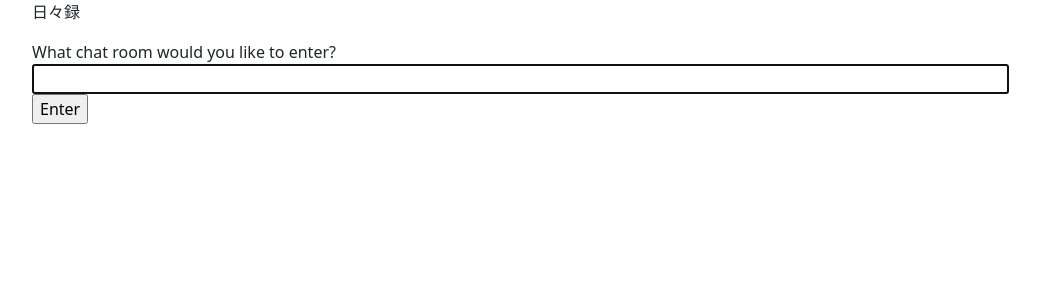
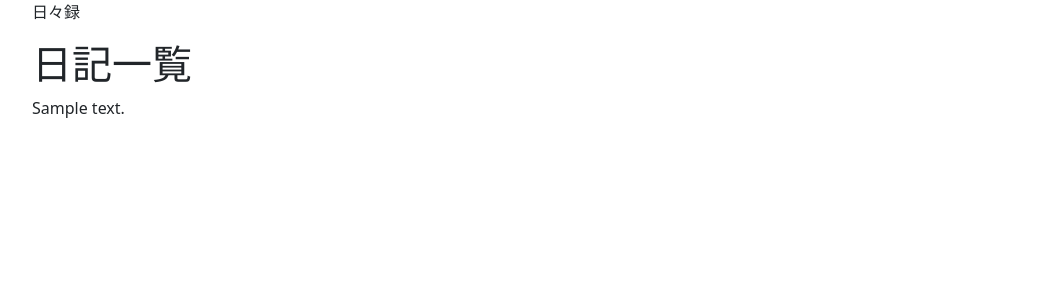
Before and after one commit to 1F10220075/DiaryHub, a Django app: page /diary/ in a window 1280 px wide. Shown: the top 300 px of the page, without its empty margins (50-1090 px from the left). Run offline with Django 5.2, Linux system fonts and the light colour scheme; tables that the repository leaves empty hold one stand-in row (values such as "Sample post").

Commit message:
日記の一覧の表示
index.htmlにすべての日記が表示されえるようにした

```diff
--- a/diaryhub/templates/diaryhub/index.html
+++ b/diaryhub/templates/diaryhub/index.html
@@ -7,9 +7,13 @@ index
 {% endblock %}
 
 {% block content %}
-What chat room would you like to enter?<br>
+<h1>日記一覧</h1>
+{% for diary in diarys %}
+  <p>{{ diary.content }}</p>
+{% endfor %}
+<!-- What chat room would you like to enter?<br>
 <input id="room-name-input" type="text" size="100"><br>
-<input id="room-name-submit" type="button" value="Enter">
+<input id="room-name-submit" type="button" value="Enter"> -->
 
 <script>
   document.querySelector('#room-name-input').focus();
--- a/diaryhub/views.py
+++ b/diaryhub/views.py
@@ -1,8 +1,13 @@
 from django.shortcuts import render
+from .models import Diary
 
 # Create your views here.
 def index(request):
-    return render(request, "diaryhub/index.html")
+    diarys = Diary.objects.all()
+    context = {
+        'diarys':diarys,
+    }
+    return render(request, "diaryhub/index.html", context)
 
 def diary(request, diary_name):
     return render(request, "diaryhub/diary.html", {"diary_name": diary_name})
```
